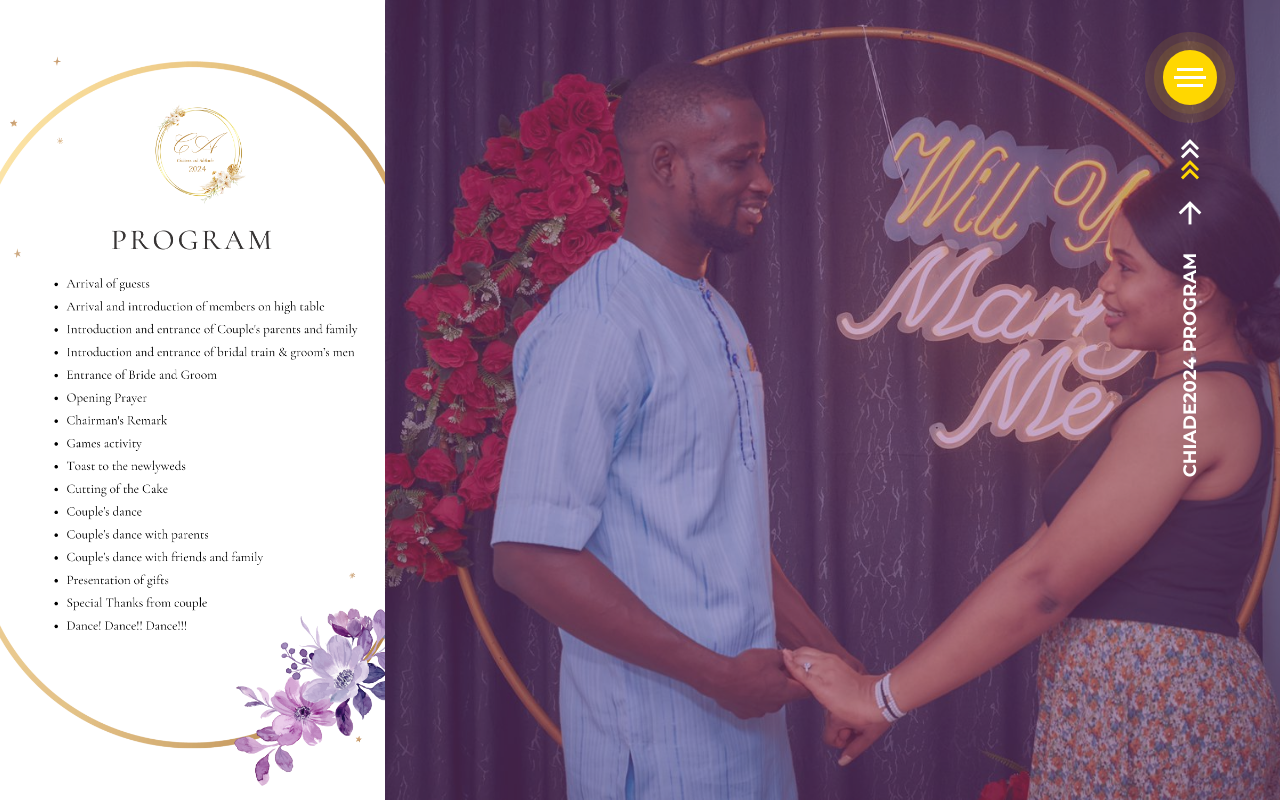
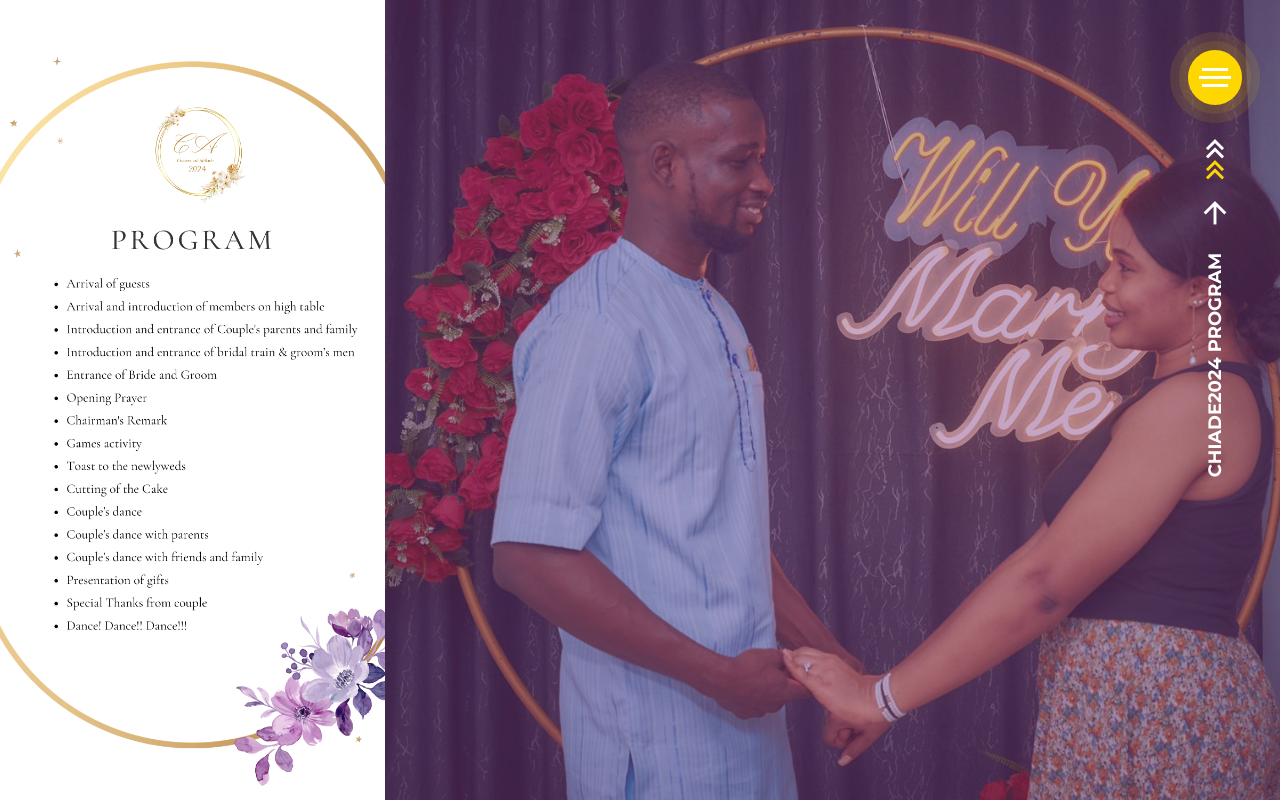
Before and after one commit to akinwumidi/loveblissom, a website: page index.html in a window 1280 px wide. Drawn offline with nearby package versions, Linux system fonts and the light colour scheme.

Commit message:
core update: UI bug fix

```diff
--- a/main.css
+++ b/main.css
@@ -65,7 +65,7 @@ body{
 .program-navigator{
     position: fixed;
     top: 50px;
-    right: 50px;
+    right: 25px;
     display: flex;
     flex-direction: column;
     align-items: center;
```
